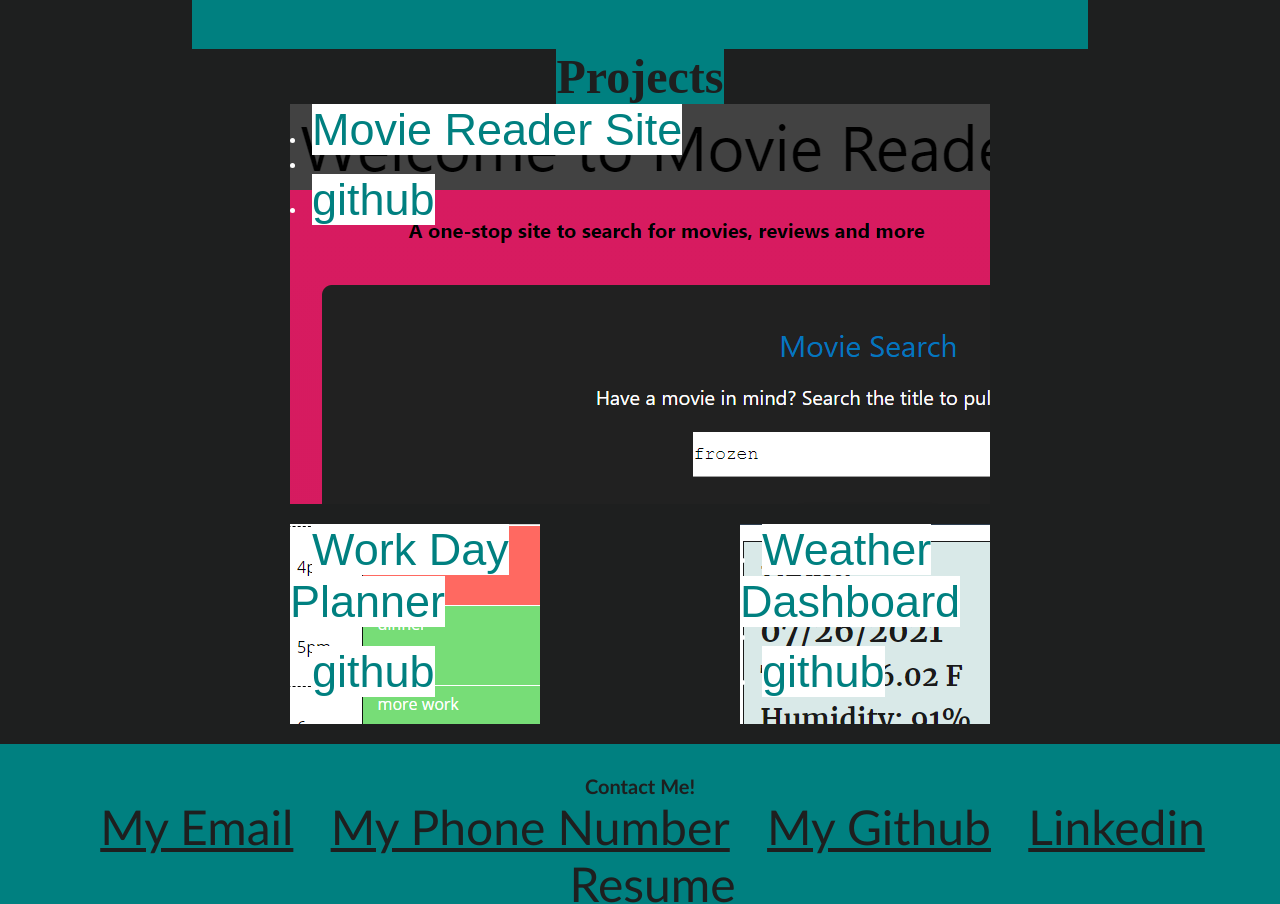
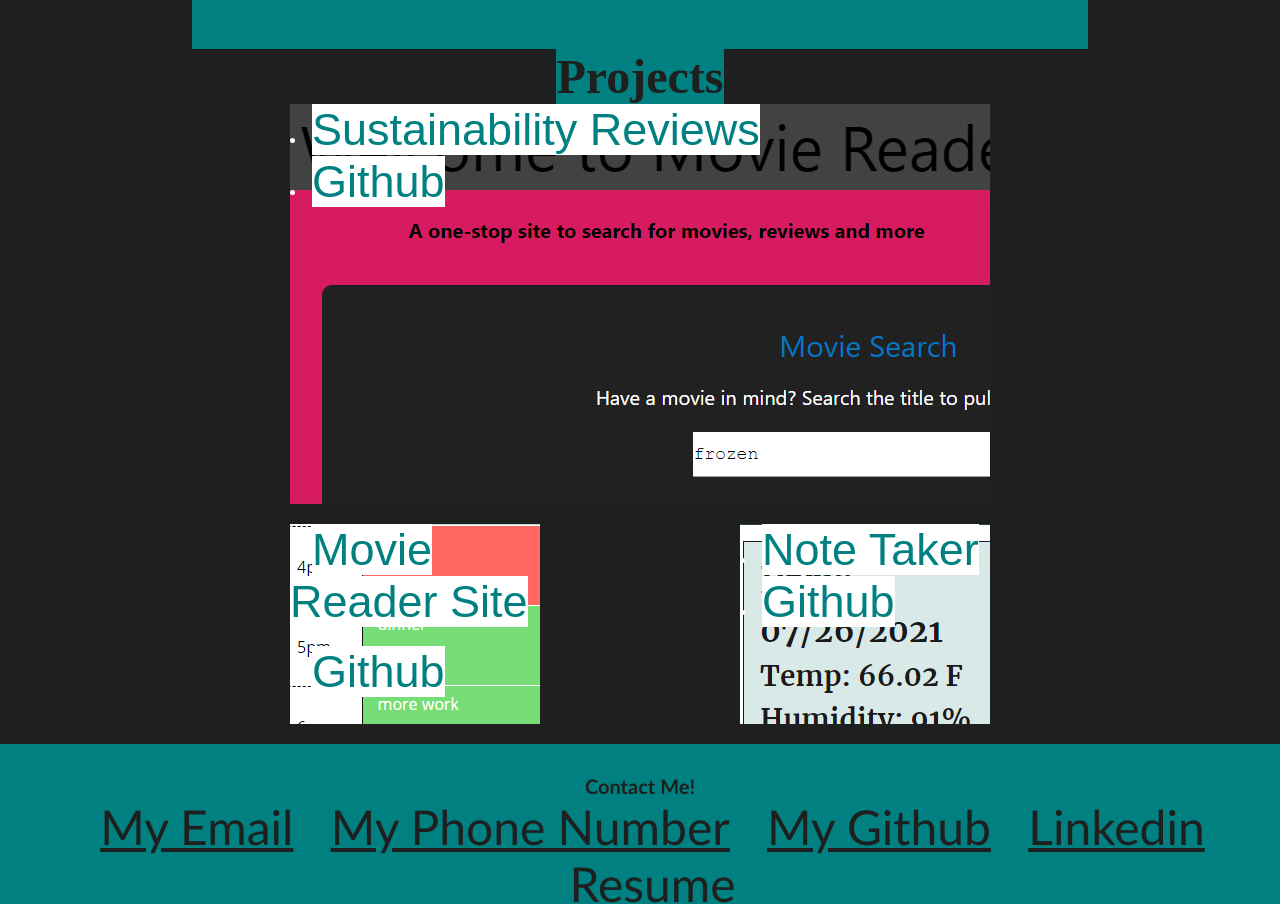
Before and after one commit to kingcrowz/Portfolio, a plain HTML site: page index.html in a window 1280 px wide. Shown: the part 1356-2260 px from the top of the page. Drawn offline with Linux system fonts and the light colour scheme.

Commit message:
Update index.html
updating front end

```diff
--- a/index.html
+++ b/index.html
@@ -49,35 +49,33 @@
             </a>
         </div>
     </section>
-    <section id="projSection">
+<section id="projSection">
         <h2>Projects</h2>
         <section id="fixed-site" class="search-engine-optimization">
             <!-- <img src="./assets/images/Refract.jpg" class="float-left" alt="Refracted Website img"/> -->
-            <li><a href="https://lapshaffer.github.io/MovieReaderProject/">Movie Reader Site</a></li>
-            <li></li>
-            <li><a href="https://github.com/lapshaffer/MovieReaderProject">github</a></li>
+            <li><a href="https://obscure-ocean-20287.herokuapp.com/">Sustainability Reviews</a></li>
+            <li><a href="https://github.com/lapshaffer/SustainableReviewsProject">Github</a></li>
         </section>
         <div class="row-section">
         <section class="search-engine-optimization" id="search-engine-optimization">
             <!-- <img src="./assets/images/Passwordgenerator.png" class="float-left" alt="Search Engine Optimization Image" /> -->
-            <li><a href="https://kingcrowz.github.io/Zaleski-05-homework/">Work Day Planner</a></li>
+            <li><a href="https://lapshaffer.github.io/MovieReaderProject/">Movie Reader Site</a></li>
             <li></li>
-            <li><a href="https://github.com/kingcrowz/Zaleski-05-homework">github</a></li>
+            <li><a href="https://github.com/lapshaffer/MovieReaderProject">Github</a></li>
             <p>
             </p>
         </section>
         <section id="online-reputation-management" class="search-engine-optimization">
             <!-- <img src="./assets/images/Dayplanner.jpeg" class="float-left" alt="Day planner img" /> -->
-            <li><a href="https://kingcrowz.github.io/Zaleski-06-homework/">Weather Dashboard</a></li>
-            <li></li>
-            <li><a href="https://github.com/kingcrowz/Zaleski-06-homework">github</a></li>
+            <li><a href="https://glacial-hollows-95904.herokuapp.com/">Note Taker</a></li>
+            <li><a href="https://github.com/kingcrowz/NoteTaker">Github</a></li>
             <p>
             </p>
         </section>
     </div>
-    </section>
-    </main>
-    <footer id="ContactMe">
+ </section>
+ </main>
+ <footer id="ContactMe">
         <h2>Contact Me!</h2>
        <ul>
            <li>
```
